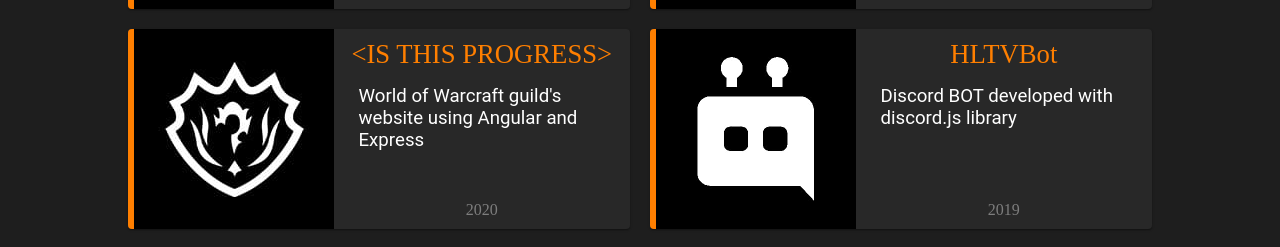
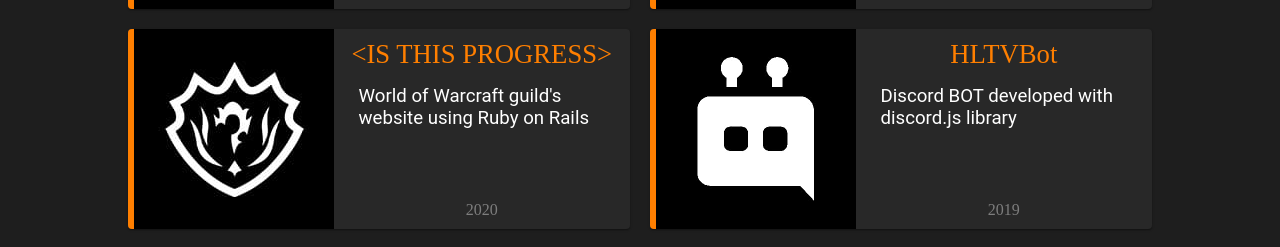
Before and after one commit to Nescabir/blgn, a React (Create React App) app: page /#/projects in a window 1280 px wide. Shown: the part 448-695 px from the top of the page. Built offline with nearby package versions, Linux system fonts and the light colour scheme; a web font is replaced by a local one.

Commit message:
Fixed project desc

```diff
--- a/src/components/projects/Projects.tsx
+++ b/src/components/projects/Projects.tsx
@@ -34,7 +34,7 @@ function Projects() {
         },
         {
             name: "<IS THIS PROGRESS>",
-            description: "World of Warcraft guild's website using Angular and Express",
+            description: "World of Warcraft guild's website using Ruby on Rails",
             image: ITP,
             link: "https://isthisprogress.fr/",
             type: projectType.PERSONAL,
```
Also changed, not shown: 1 other file (tests, documents, lock files or other folders).
